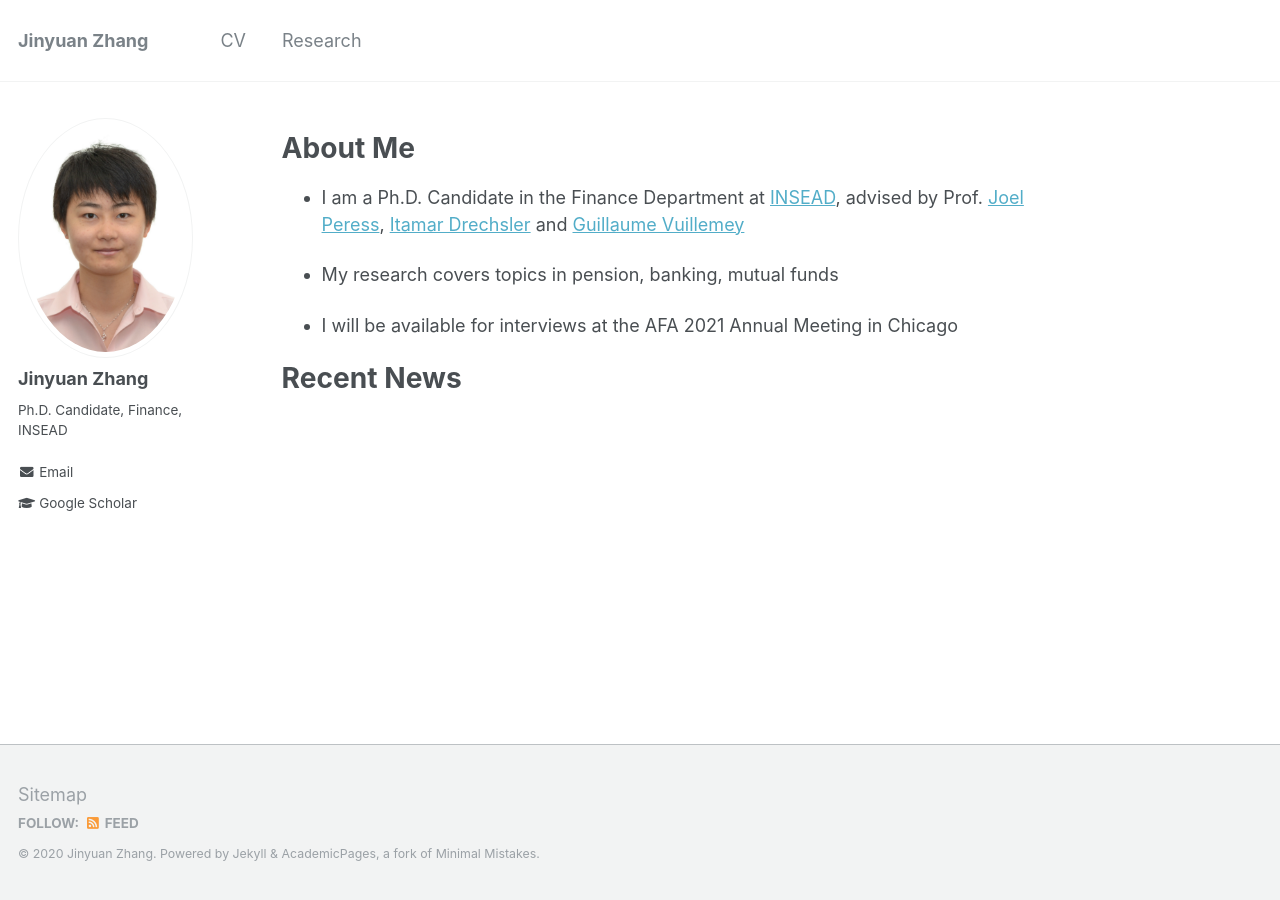
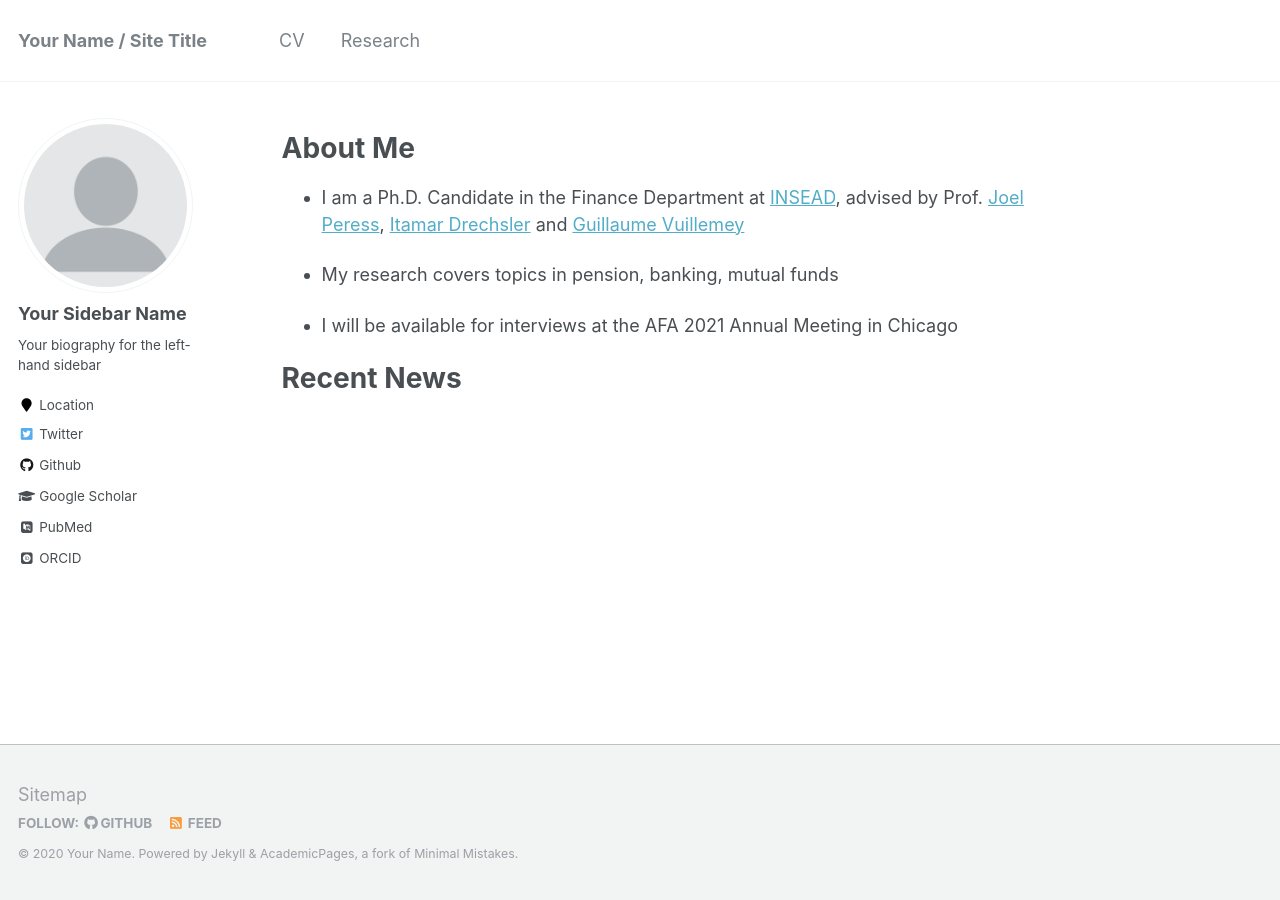
Before and after one commit to jinyuan-zhang/jinyuan-zhang.github.io, a Jekyll site: the page built from _pages/about.md, in a window 1280 px wide. Built offline with Jekyll 4.4.1, drawn with Linux system fonts in a browser that asks for light colours; some web fonts are replaced.

Commit message:
Update _config.yml

```diff
--- a/_config.yml
+++ b/_config.yml
@@ -7,16 +7,19 @@
 
 # Site Settings
 locale                   : "en-US"
-title                    : "Jinyuan Zhang"
+title                    : "Your Name / Site Title"
 title_separator          : "-"
-name                     : &name "Jinyuan Zhang"
-description              : &description "Ph.D. Candidate, Finance Department, INSEAD"
-url                      : http://0527zhangjinyuan.github.io # the base hostname & protocol for your site e.g. "https://mmistakes.github.io"
+name                     : &name "Your Name"
+description              : &description "personal description"
+url                      : https://academicpages.github.io # the base hostname & protocol for your site e.g. "https://mmistakes.github.io"
 baseurl                  : "" # the subpath of your site, e.g. "/blog"
-repository               : "0527zhangjinyuan/0527zhangjinyuan.github.io"
+repository               : "academicpages/academicpages.github.io"
 teaser                   :  # filename of teaser fallback teaser image placed in /images/, .e.g. "500x300.png"
 breadcrumbs              : false # true, false (default)
 words_per_minute         : 160
+future                   : true
+read_more                : "disabled" # if enabled, adds "Read more" links to excerpts
+talkmap_link             : false #change to true to add link to talkmap on talks page
 comments:
   provider               : # false (default), "disqus", "discourse", "facebook", "google-plus", "staticman", "custom"
   disqus:
@@ -54,7 +57,7 @@ yandex_site_verification :
 
 # Social Sharing
 twitter:
-  username               :
+  username               : &twitter
 facebook:
   username               :
   app_id                 :
@@ -77,13 +80,15 @@ analytics:
 
 # Site Author
 author:
-  name             : "Jinyuan Zhang"
-  avatar           : "jinyuan.jpg"
-  bio              : "Ph.D. Candidate, Finance, INSEAD"
-  location         : #"Fontainebleau, France"
+  name             : "Your Sidebar Name"
+  avatar           : "profile.png"
+  bio              : "Your biography for the left-hand sidebar"
+  location         : "Location"
   employer         :
-  googlescholar    : "https://scholar.google.ca/citations?user=fGES-goAAAAJ&hl=en"
-  email            : "jinyuan.zhang@insead.edu"
+  pubmed           : "https://www.ncbi.nlm.nih.gov/pubmed/?term=john+snow"
+  googlescholar    : "http://yourfullgooglescholarurl.com"
+  email            :
+  researchgate     :  # example: "https://www.researchgate.net/profile/yourprofile"
   uri              :
   bitbucket        :
   codepen          :
@@ -91,19 +96,20 @@ author:
   flickr           :
   facebook         :
   foursquare       :
-  github           :
+  github           : "academicpages"
   google_plus      :
   keybase          :
   instagram        :
+  impactstory      : #"https://profiles.impactstory.org/u/xxxx-xxxx-xxxx-xxxx"
   lastfm           :
   linkedin         :
-  orcid            :
+  orcid            : "http://orcid.org/yourorcidurl"
   pinterest        :
   soundcloud       :
   stackoverflow    : # http://stackoverflow.com/users/123456/username
   steam            :
   tumblr           :
-  twitter          :
+  twitter          : "replacethistwitterhandle"
   vine             :
   weibo            :
   xing             :
@@ -123,22 +129,23 @@ exclude:
   - .bundle
   - .jekyll-assets-cache
   - .sass-cache
-  - assets/js/plugins
-  - assets/js/_main.js
-  - assets/js/vendor
+  - CHANGELOG
   - Capfile
-  - CHANGELOG
-  - config
   - Gemfile
   - Gruntfile.js
+  - LICENSE
+  - README
+  - Rakefile
+  - assets/js/_main.js
+  - assets/js/plugins
+  - assets/js/vendor
+  - config
   - gulpfile.js
-  - LICENSE
   - log
   - node_modules
   - package.json
-  - Rakefile
-  - README
   - tmp
+  - vendor
 keep_files:
   - .git
   - .svn
@@ -252,16 +259,16 @@ timezone: America/Los_Angeles # http://en.wikipedia.org/wiki/List_of_tz_database
 
 
 # Plugins
-gems:
+plugins:
   - jekyll-paginate
-  # - jekyll-sitemap
+  - jekyll-sitemap
   - jekyll-gist
   - jekyll-feed
   - jekyll-redirect-from
 # mimic GitHub Pages with --safe
 whitelist:
   - jekyll-paginate
-  # - jekyll-sitemap
+  - jekyll-sitemap
   - jekyll-gist
   - jekyll-feed
   - jemoji
@@ -302,5 +309,3 @@ compress_html:
   clippings: all
   ignore:
     envs: development
-
-theme: jekyll-theme-merlot
```
